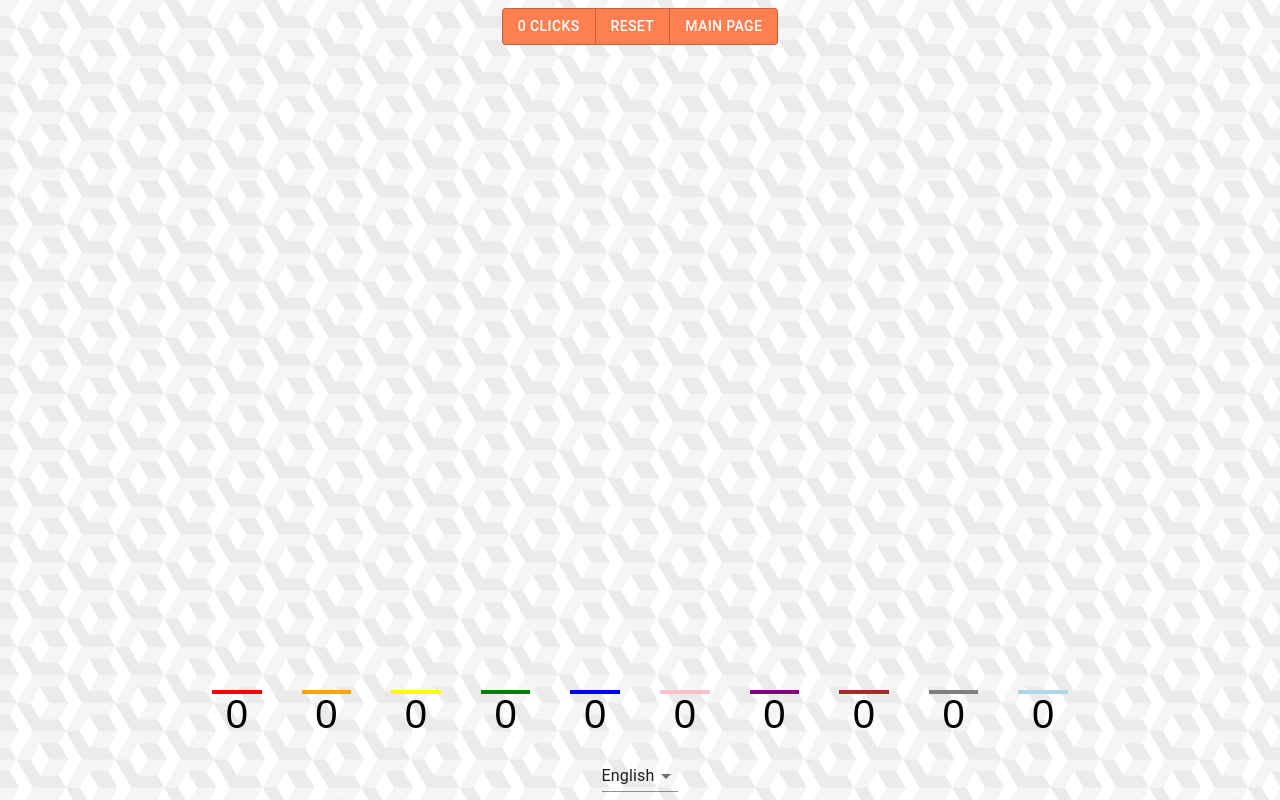
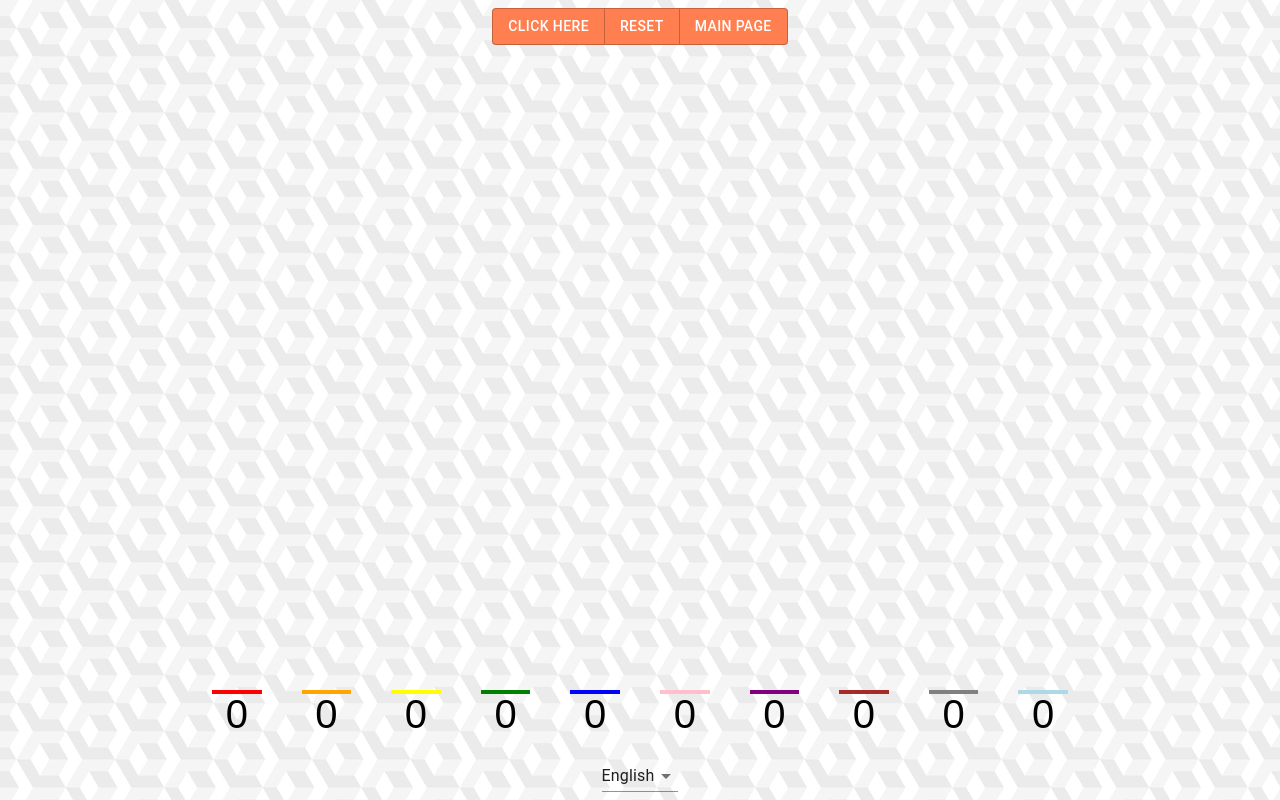
Before and after one commit to Leakhtrict/bsu_7sem_project, a React (Create React App) app: page /forFun in a window 1280 px wide. Built offline with nearby package versions, Linux system fonts and the light colour scheme; what showdown would draw is missing.

Commit message:
KEK-013: added 'click here' button in RandomColumns when reset

```diff
--- a/src/languages/en.json
+++ b/src/languages/en.json
@@ -14,6 +14,7 @@
     "errorPage.titleMessage": "Oops... Something went wrong",
     "errorPage.bodyMessage": "Try this",
     "forFun.clicks": "clicks",
+    "forFun.clickHere": "Click here",
     "forFun.reset": "Reset",
     "forFun.goHome": "Main page"
 }
--- a/src/languages/ru.json
+++ b/src/languages/ru.json
@@ -14,6 +14,7 @@
     "errorPage.titleMessage": "Упс... Что-то пошло не так",
     "errorPage.bodyMessage": "Попробуйте перейти сюда ",
     "forFun.clicks": "клик(а/ов)",
+    "forFun.clickHere": "Жми сюда",
     "forFun.reset": "Сбросить",
     "forFun.goHome": "На главную"
 }
--- a/src/pages/RandomColumns/RandomColumns.tsx
+++ b/src/pages/RandomColumns/RandomColumns.tsx
@@ -43,7 +43,13 @@ export const RandomColumns: FC = () => {
                         {numberOfClicks} <FormattedMessage id="forFun.clicks" />
                     </Button> :
                     <Button id="columns-button-class" onClick={onAddClick}>
-                        {numberOfClicks} <FormattedMessage id="forFun.clicks" />
+                        {numberOfClicks ?
+                            <>
+                                {numberOfClicks} <FormattedMessage id="forFun.clicks" />
+                            </> :
+                            <FormattedMessage id="forFun.clickHere" />
+                        }
+
                     </Button>
                 }
                 <Button id="columns-button-class" onClick={onResetClick}>
```
